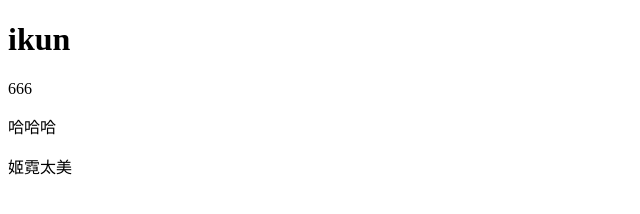
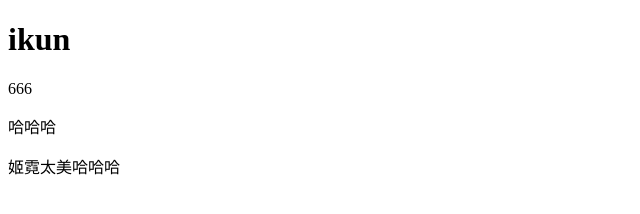
Before and after one commit to Lgy-ikun/git-demo, a plain HTML site: page index.html in a window 1280 px wide. Shown: the full height of the page, 0-640 px from the left. Drawn offline with Linux system fonts and the light colour scheme.

Commit message:
第七次

```diff
--- a/index.html
+++ b/index.html
@@ -9,7 +9,7 @@
     <h1>ikun</h1>
     <p>666</p>
     <P>哈哈哈</P>
-    <p>姬霓太美</p>
+    <p>姬霓太美哈哈哈</p>
     <div></div>
 </body>
 </html>
```
